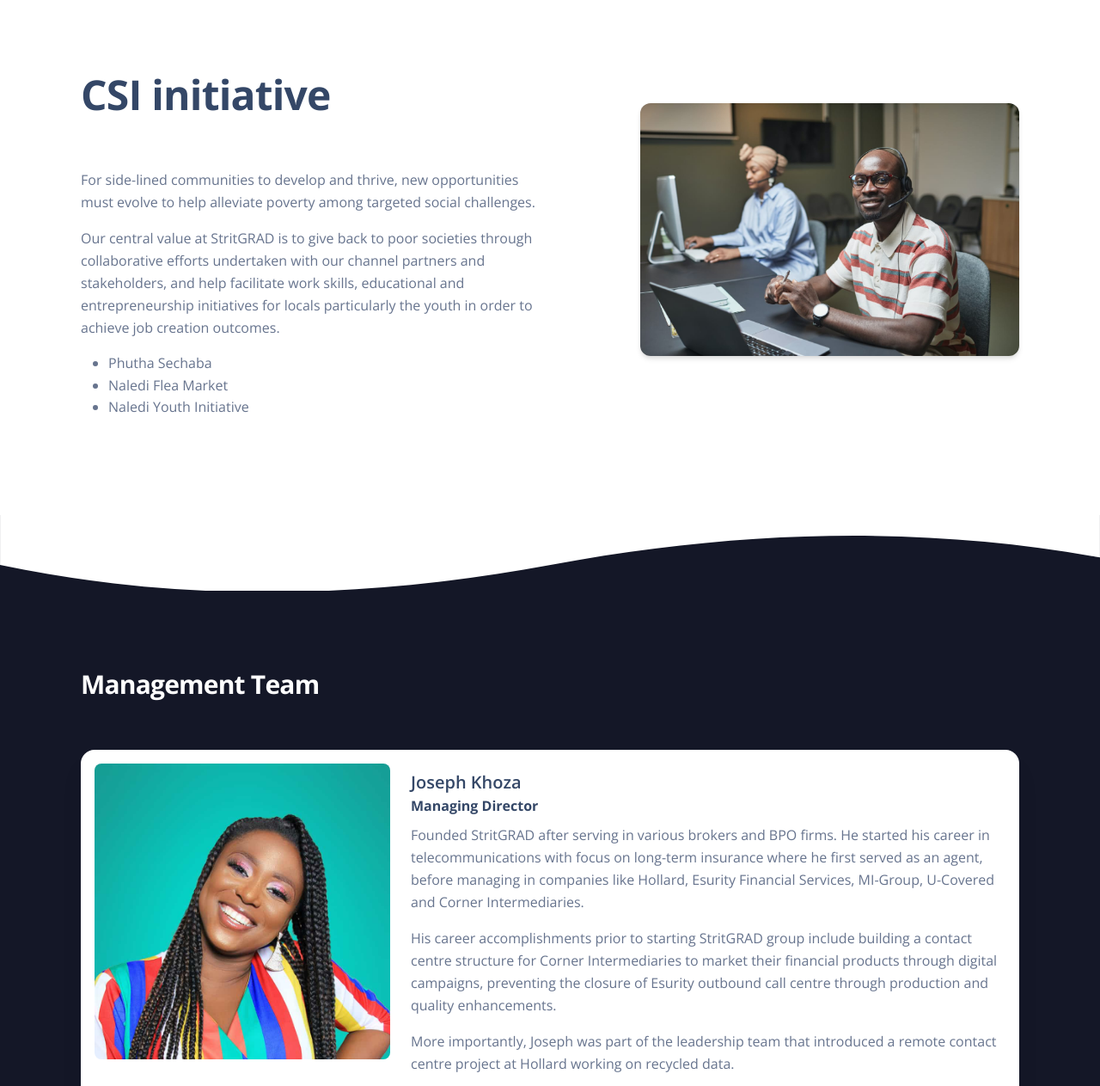
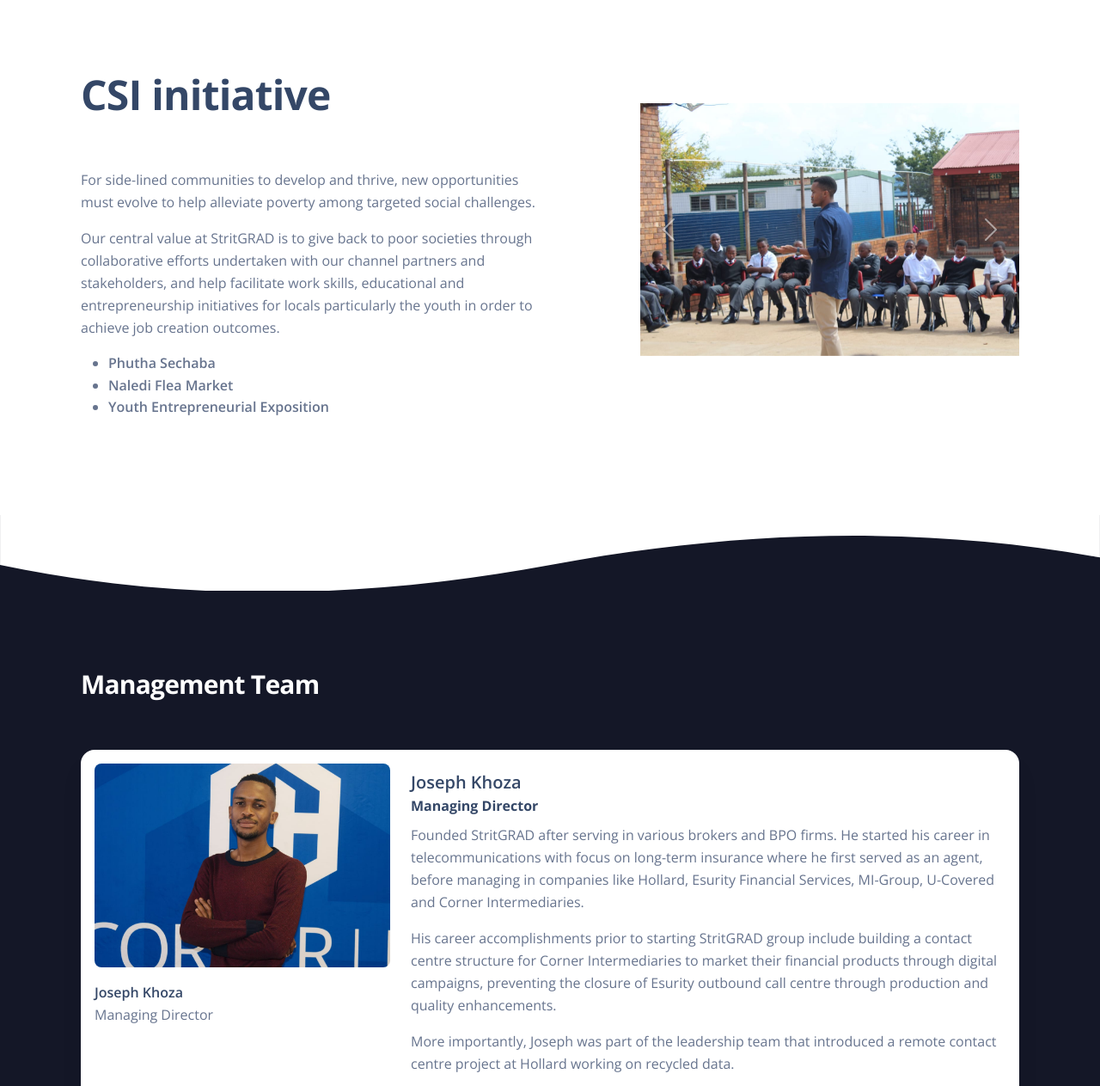
Before and after one commit to Plaganomics/stritgrad_demo, a plain HTML site: page index.html in a window 1280 px wide. Shown: the part 2120-3383 px from the top of the page at 86% size. Drawn offline with nearby package versions, Linux system fonts and the light colour scheme.

Commit message:
Index changes

```diff
--- a/index.html
+++ b/index.html
@@ -289,10 +289,10 @@ Coded by www.creative-tim.com
             <div class="col-md-12">
               <div class="info">
 
-                <ul>
+                <ul class="font-weight-bold">
                   <li>Phutha Sechaba</li>
                   <li>Naledi Flea Market</li>
-                  <li>Naledi Youth Initiative</li>
+                  <li>Youth Entrepreneurial Exposition</li>
                 </ul>
               </div>
             </div>
@@ -300,8 +300,30 @@ Coded by www.creative-tim.com
         </div>
 
         <div class="col-lg-5 ms-auto mt-lg-0 mt-4">
+          <div id="carouselExampleInterval" class="carousel slide" data-bs-ride="carousel">
+            <div class="carousel-inner">
+              <div class="carousel-item active" data-bs-interval="10000">
+                <img src="./assets/stritgrad_images/csi-initiative-2019/image2.jpeg" class="d-block w-100" alt="...">
+              </div>
+              <div class="carousel-item" data-bs-interval="2000">
+                <img src="./assets/stritgrad_images/csi-initiative-2019/image4.jpeg" class="d-block w-100" alt="...">
+              </div>
+              <div class="carousel-item">
+                <img src="./assets/stritgrad_images/csi-initiative-2021/image4.jpeg" class="d-block w-100" alt="...">
+              </div>
+            </div>
+            <button class="carousel-control-prev" type="button" data-bs-target="#carouselExampleInterval" data-bs-slide="prev">
+              <span class="carousel-control-prev-icon" aria-hidden="true"></span>
+              <span class="visually-hidden">Previous</span>
+            </button>
+            <button class="carousel-control-next" type="button" data-bs-target="#carouselExampleInterval" data-bs-slide="next">
+              <span class="carousel-control-next-icon" aria-hidden="true"></span>
+              <span class="visually-hidden">Next</span>
+            </button>
+          </div>
 
-          <img src="./assets/stritgrad_images/about-us-1.jpeg" alt="img-blur-shadow" class="img-fluid shadow rounded-3">
+
+<!--          <img src="./assets/stritgrad_images/about-us-1.jpeg" alt="img-blur-shadow" class="img-fluid shadow rounded-3">-->
         </div>
       </div>
     </div>
@@ -333,11 +355,16 @@ Coded by www.creative-tim.com
           <div class="card card-profile overflow-hidden">
             <div class="row">
               <div class="col-lg-4 col-md-6 col-12 pe-lg-0">
-                <a href="javascript:;">
+                <div>
                   <div class="p-3 pe-md-0">
-                    <img class="w-100 border-radius-md" src="./assets/img/kal-visuals-square.jpg" alt="image">
+                    <img class="w-100 border-radius-md" src="./assets/stritgrad_images/joseph.jpeg" alt="image">
+                    <p class="mb-0 mt-3">
+                      <span class="h6">Joseph Khoza</span>
+                      <br>
+                      <span>Managing Director</span>
+                    </p>
                   </div>
-                </a>
+                </div>
               </div>
               <div class="col-lg-8 col-md-6 col-12 ps-lg-0 my-auto mb-5">
                 <div class="card-body mb-3">
```
